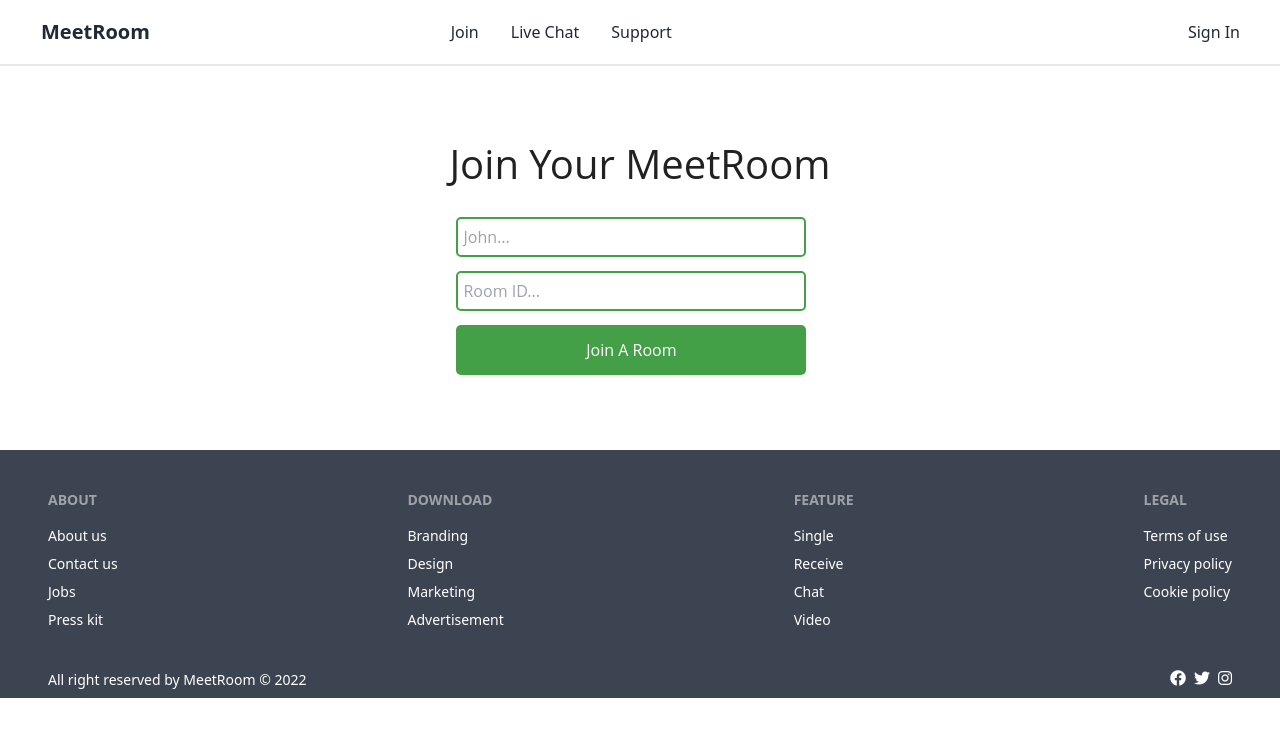
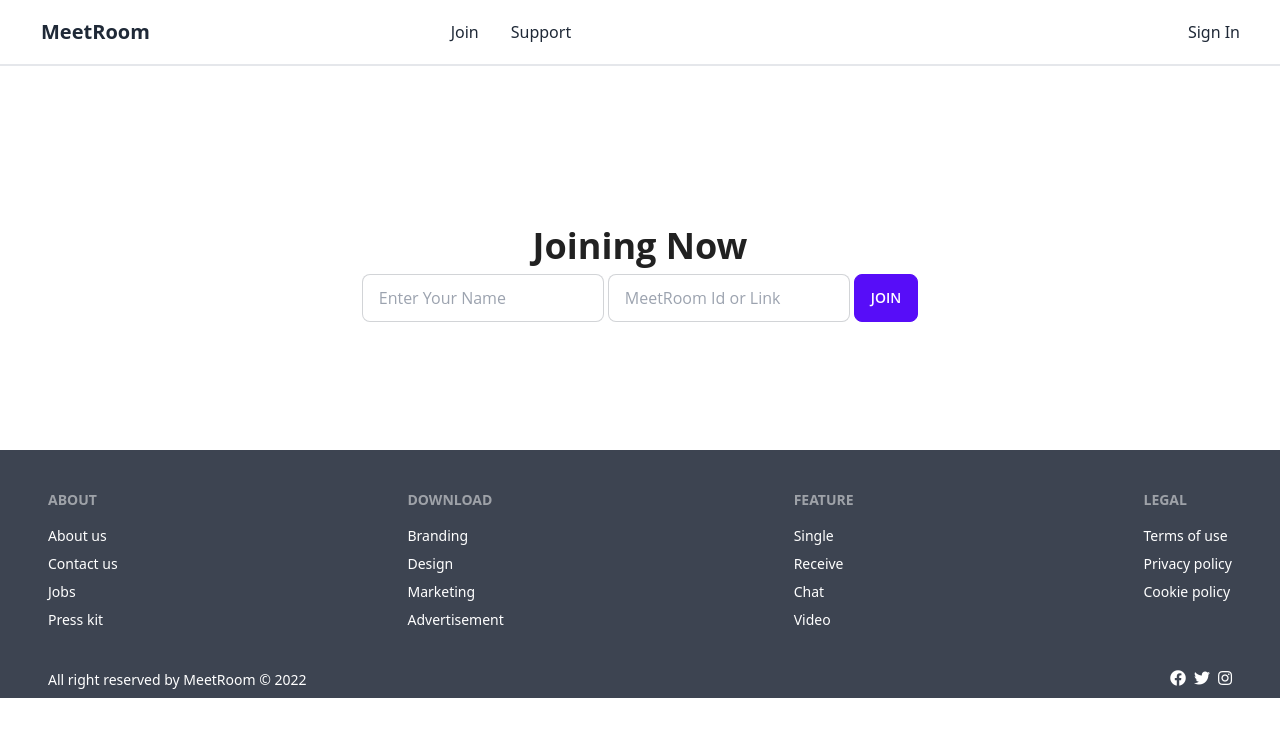
Before and after one commit to shafaeth1/MeetRoom, a React (Create React App) app: page /liveChat in a window 1280 px wide. Shown: the top 736 px of the page. Built offline with nearby package versions, Linux system fonts and the light colour scheme; no server answers.

Commit message:
edit liveChat

```diff
--- a/src/components/LiveChat/LiveChat.js
+++ b/src/components/LiveChat/LiveChat.js
@@ -21,23 +21,23 @@ const LiveChat = () => {
     return (
         <div className='LiveChat'>
             {!showChat ? (
-                <div className="joinChatContainer">
-                    <h3>Join Your MeetRoom</h3>
-                    <input
-                        type="text"
-                        placeholder="John..."
+                <div className="">
+                    <h2 className='text-center font-bold text-4xl pt-8 pb-2'>Joining Now</h2>
+                    {/* <h3>Join Your MeetRoom</h3> */}
+                    <form className='flex gap-1'>
+                        <input type="text" placeholder="Enter Your Name" className="input input-bordered w-full max-w-xs"
                             onChange={(event) => {
                                 setUsername(event.target.value);
                             }}
                         />
-                    <input
-                        type="text"
-                        placeholder="Room ID..."
+                        <input type="text" placeholder="MeetRoom Id or Link" className="input input-bordered w-full max-w-xs"
                             onChange={(event) => {
                                 setRoom(event.target.value);
                             }}
                         />
-                    <button onClick={joinRoom}>Join A Room</button>
+                        <input onClick={joinRoom} type="submit" value="Join" className="btn btn-primary" />
+                        {/* <button onClick={joinRoom}>Join A Room</button> */}
+                    </form>
                 </div>
             ) : (
                 <Chat socket={socket} username={username} room={room} />
--- a/src/components/Navbar/Navbar.js
+++ b/src/components/Navbar/Navbar.js
@@ -9,7 +9,7 @@ const Navbar = () => {
     const logout = () => {
         signOut(auth);
 
-      };
+    };
     // const showdate = new Date()
     // const time = showdate.getHours() + ":" + showdate.getMinutes();
     return (
@@ -18,12 +18,12 @@ const Navbar = () => {
                 <div class="navbar-start">
                     <div class="dropdown">
                         <label tabindex="0" class="btn btn-ghost lg:hidden">
-                        <i class="fad fa-align-left text-2xl"></i>
+                            <i class="fad fa-align-left text-2xl"></i>
                         </label>
                         <ul tabindex="0" class="menu menu-compact dropdown-content mt-3 p-2 shadow bg-base-100 rounded-box w-52">
-                                <li><Link to='/join'>Join</Link></li>
-                                <li><Link to='/liveChat'>Live Chat</Link></li>
-                                <li><Link to='/support'>Support</Link></li>
+                            {/* <li><Link to='/join'>Join</Link></li> */}
+                            <li><Link to='/liveChat'>Join</Link></li>
+                            <li><Link to='/support'>Support</Link></li>
                         </ul>
                     </div>
                     <div className="logo">
@@ -32,15 +32,15 @@ const Navbar = () => {
                 </div>
                 <div class="navbar-start hidden lg:flex">
                     <ul class="menu menu-horizontal p-0">
-                            <li><Link to='/join'>Join</Link></li>
-                            <li><Link to='/liveChat'>Live Chat</Link></li>
-                            <li><Link to='/support'>Support</Link></li>
+                        {/* <li><Link to='/join'>Join</Link></li> */}
+                        <li><Link to='/liveChat'>Join</Link></li>
+                        <li><Link to='/support'>Support</Link></li>
                     </ul>
                 </div>
                 <div class="navbar-end">
                     {/* <input type="text" placeholder="Search" class="input input-bordered" /> */}
                     <ul class="menu menu-horizontal p-0">
-                        <li>{user ? <button  onClick={logout}  className="">Sign Out</button>:<Link to="/signIn">Sign In</Link>}</li>
+                        <li>{user ? <button onClick={logout} className="">Sign Out</button> : <Link to="/signIn">Sign In</Link>}</li>
                     </ul>
                     <label for="my-drawer-2" class="btn btn-ghost lg:hidden">
                         <i class="fad fa-align-right text-2xl"></i>
```
Lines whose indentation alone changed are shown as unchanged.
